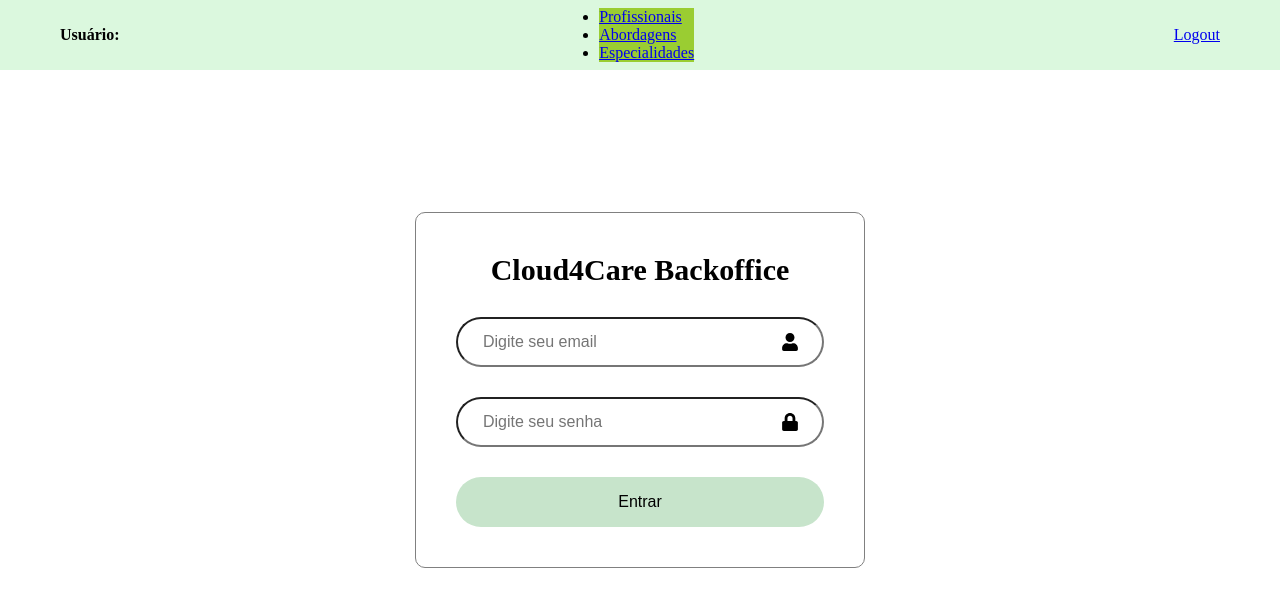
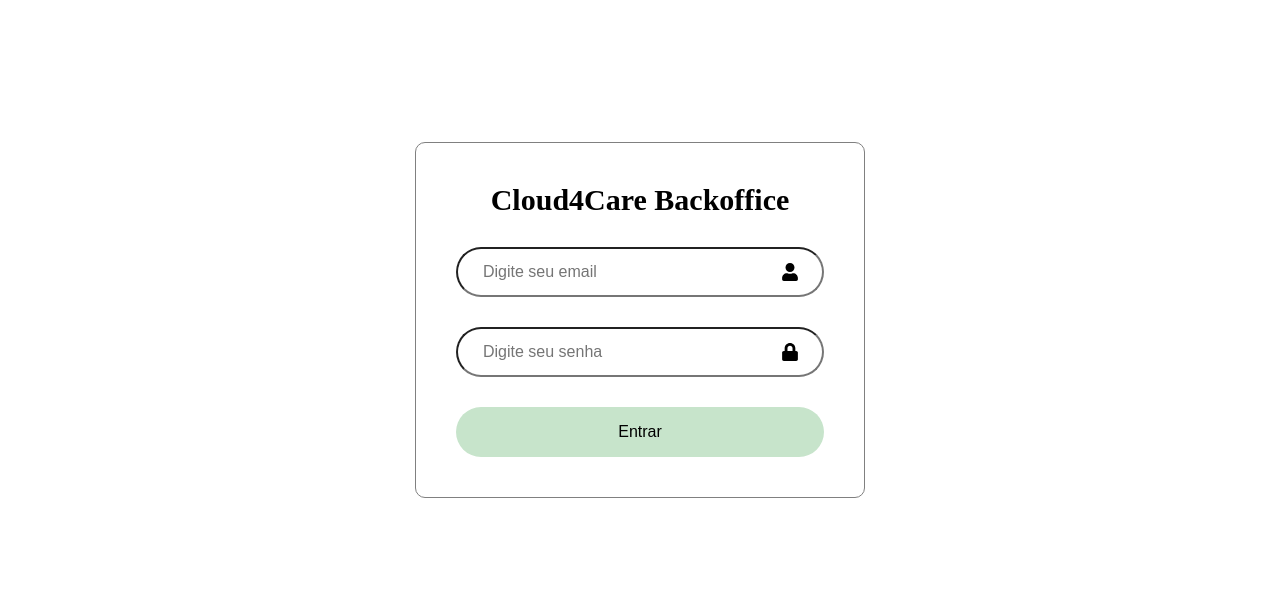
Before and after one commit to guiromao87/app-backoffice, a React (Vite) app: page / in a window 1280 px wide. Shown: the top 606 px of the page. Built offline with nearby package versions, Linux system fonts and the light colour scheme.

Commit message:
fixed so routes stay private and redirect to login if not authenticated

```diff
--- a/src/App.jsx
+++ b/src/App.jsx
@@ -1,25 +1,23 @@
 import { BrowserRouter, Routes, Route } from 'react-router-dom'
 import './App.css'
-import Login from './pages/login/Login'
+import Login from './pages/Login/login'
 import Home from './pages/home/Home'
 import Profissionais from './pages/profissionais/Profissionais'
-import Header from './components/Header'
 import Abordagem from './pages/abordagens/Abordagem'
 import Especialidade from './pages/especialidades/Especialidade'
+import { PrivateRoute } from './routes/PrivateRoute'
 
 function App() {
 
   return (
-
     <BrowserRouter>
-      <Header />
-        <Routes>
-          <Route path="/" element={<Login />} />
-          <Route path="/home" element={<Home />} />
-          <Route path="/profissionais" element={<Profissionais />} />
-          <Route path="/abordagens" element={<Abordagem />} />
-          <Route path="/especialidades" element={<Especialidade />} />
-        </Routes>
+      <Routes>
+        <Route path="/" element={<Login />} />
+        <Route path="home" element={<PrivateRoute Component={Home} />} />
+        <Route path="profissionais" element={<PrivateRoute Component={Profissionais} />} />
+        <Route path="abordagens" element={<PrivateRoute Component={Abordagem} />} />
+        <Route path="especialidades" element={<PrivateRoute Component={Especialidade} />} />
+      </Routes>
     </BrowserRouter>
   )
 }
--- /dev/null
+++ b/src/routes/PrivateRoute.jsx
@@ -0,0 +1,8 @@
+import { Navigate } from "react-router-dom";
+import Header from "../components/Header/index";
+
+export const PrivateRoute = ({ Component }) => {
+    const isAuthenticated = sessionStorage.getItem('token');
+
+    return isAuthenticated ? <> <Header /> <Component /> </> : <Navigate to="/" />;
+}
```
